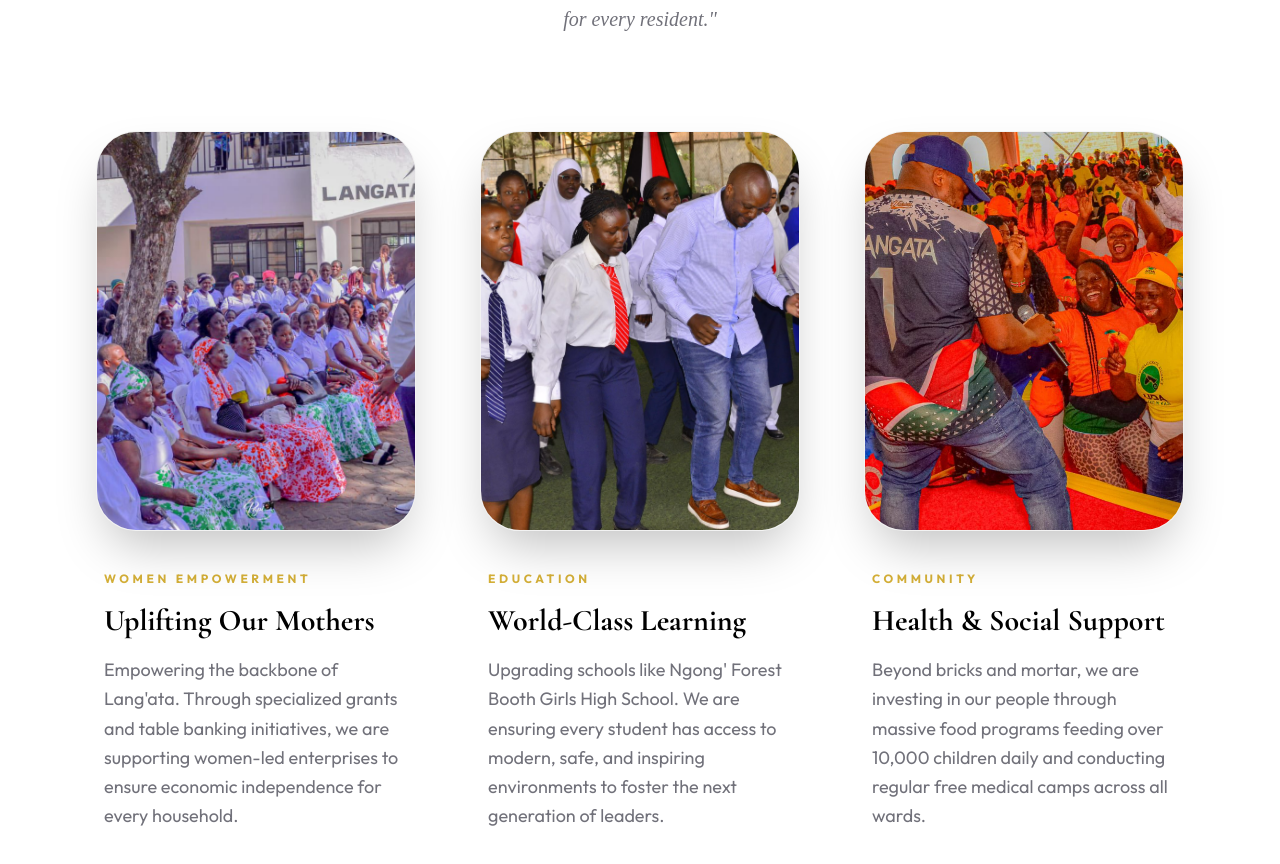
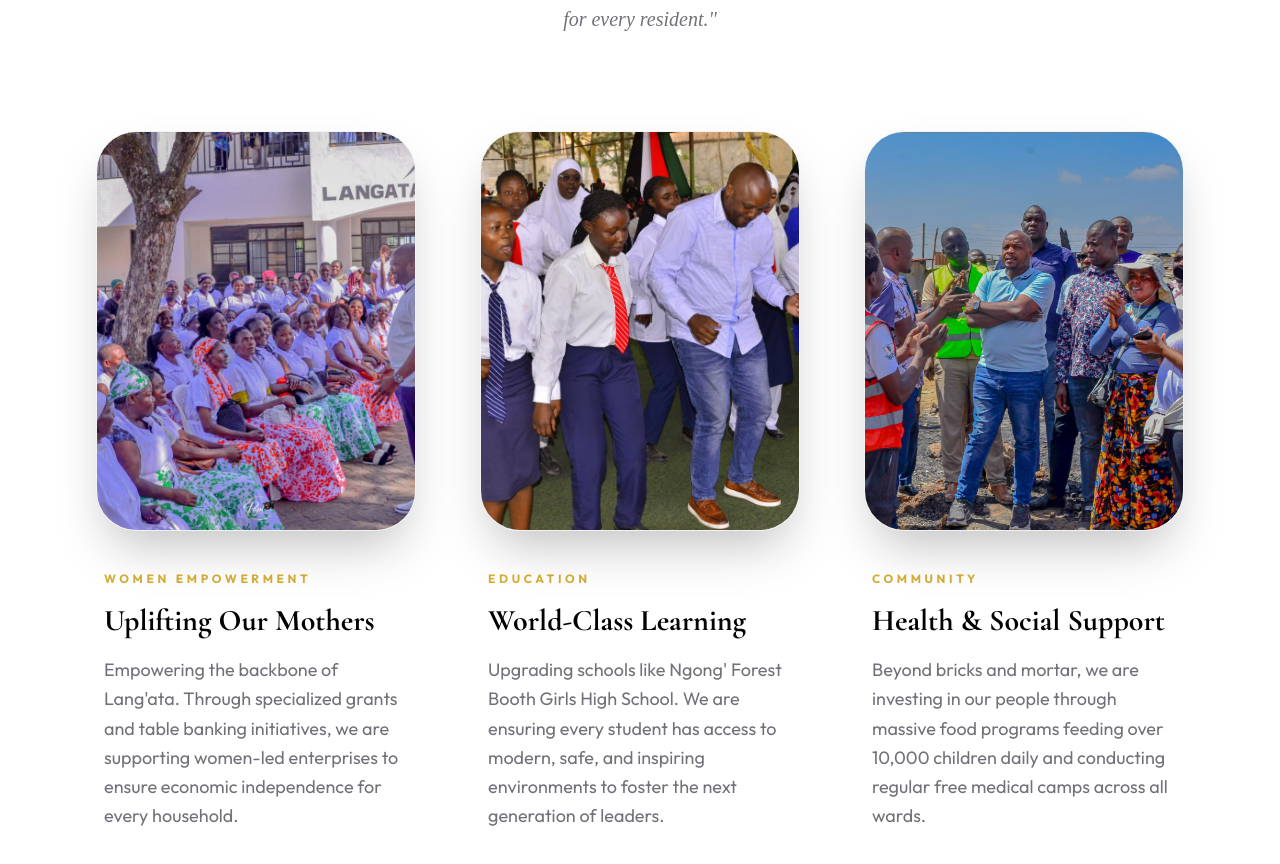
Before and after one commit to FabianOkucai/jalango, a Next.js app: page / in a window 1280 px wide. Shown: the part 5267-6131 px from the top of the page. Built offline with nearby package versions, Linux system fonts and the light colour scheme; a web font is replaced by a local one.

Commit message:
updated basic file

```diff
--- a/app/page.tsx
+++ b/app/page.tsx
@@ -182,7 +182,7 @@ export default function Home() {
             <div className="flex flex-col group mt-12 md:mt-0">
               <div className="relative w-full aspect-[4/5] rounded-[2.5rem] overflow-hidden mb-10 shadow-2xl border border-black/5">
                 <Image
-                  src="/assets/images/langata_two.png"
+                  src="/assets/images/langata_five.png"
                   alt="Community Welfare"
                   fill
                   className="object-cover group-hover:scale-105 transition-transform duration-1000"
```
Also changed, not shown: public/assets/images/langata_five.png (added).
